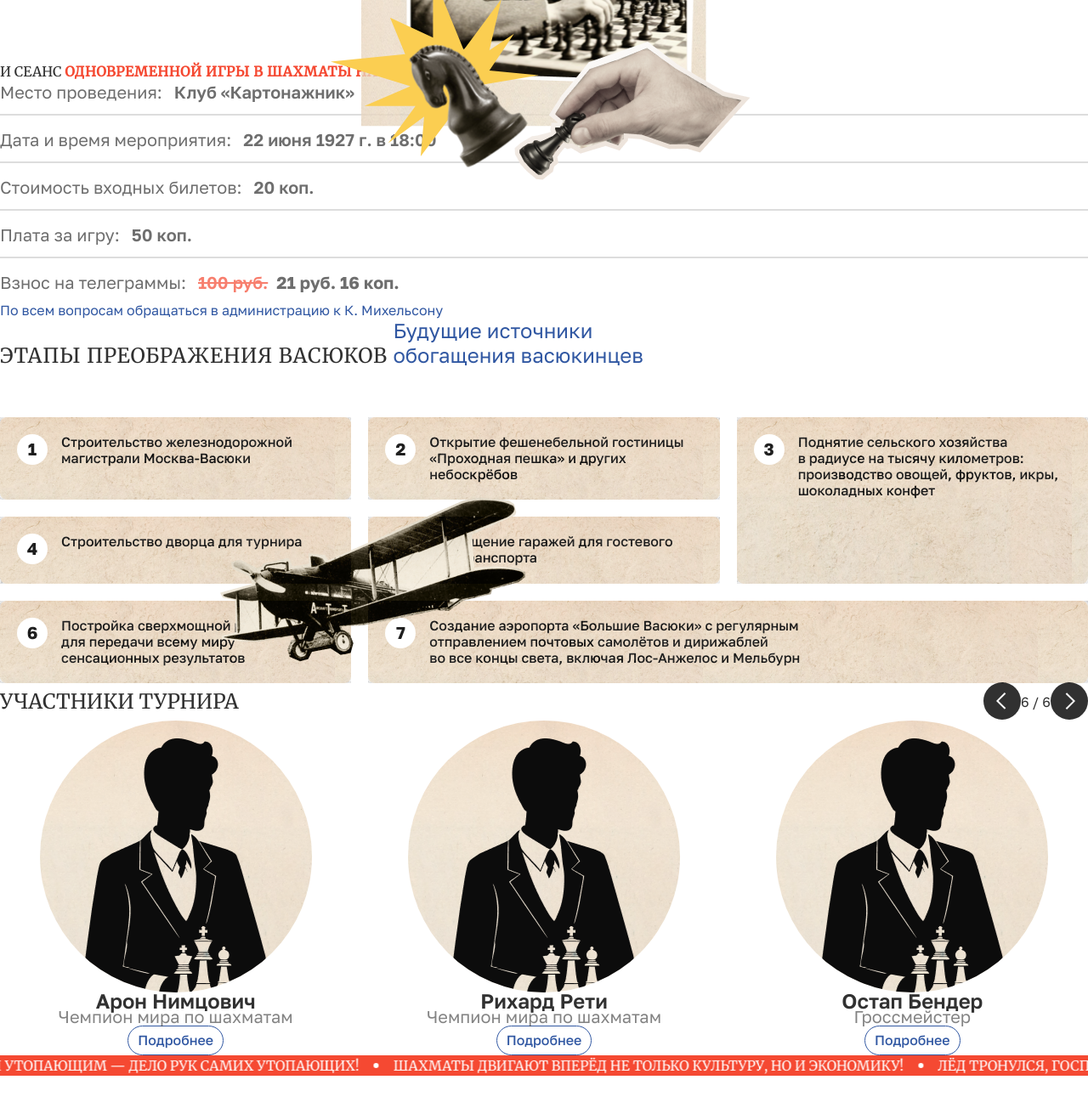
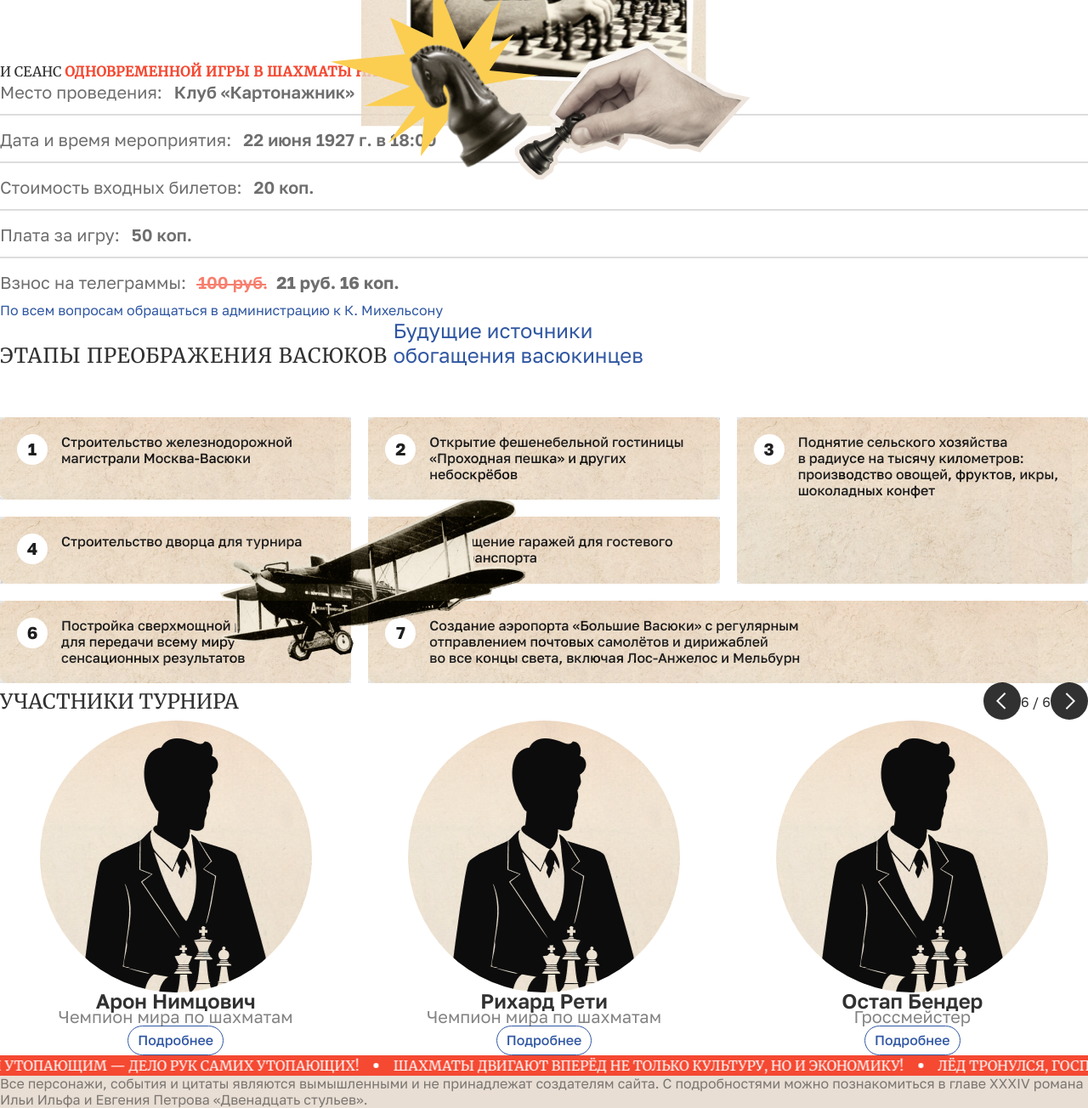
Before and after one commit to Andrew-Yurkin/chess-club, a website built with Vite: page index.html in a window 1280 px wide. Shown: the part 753-2057 px from the top of the page at 85% size. Before the commit the page ends 2019 px from the top, so only its background shows below. Built offline with nearby package versions, Linux system fonts and the light colour scheme.

Commit message:
add footer

```diff
--- a/index.html
+++ b/index.html
@@ -8,9 +8,9 @@
 	  <link rel="preconnect" href="https://fonts.googleapis.com">
 	  <link rel="preconnect" href="https://fonts.gstatic.com" crossorigin>
 	  <link href="https://fonts.googleapis.com/css2?family=Golos+Text:wght@400;500;600;700&family=Merriweather:wght@400;500&display=swap" rel="stylesheet">
+    <script type="module" src="/src/main.js"></script>
     </head>
   <body id="app">
     <main id='main'></main>
-    <script type="module" src="/src/main.js" defer></script>
   </body>
 </html>
--- a/src/components/event/event.scss
+++ b/src/components/event/event.scss
@@ -107,7 +107,7 @@
 		}
 
 		&_info {
-			margin-top: size(60px, 48px, reverse, 1366px, 768px);
+			margin-top: size(62px, 48px, reverse, 1366px, 768px);
 		}
 
 		&_note {
@@ -244,7 +244,17 @@
 }
 
 .old-price {
-	text-decoration: line-through;
   color: var(--color-warning);
 	margin-right: 5px;
+	position: relative;
+
+	&::before{
+		content:'';
+		position: absolute;
+		top: 61%;
+		left: -2px;
+		height: 2px;
+		width: 100%;
+		background-color: var(--color-warning);
+	}
 }
--- /dev/null
+++ b/src/components/footer/footer.html
@@ -0,0 +1,5 @@
+<footer class="footer">
+  <p class="footer__text">
+    Все персонажи, события и цитаты являются вымышленными и не принадлежат создателям сайта. С подробностями можно познакомиться в главе XXXIV романа Ильи Ильфа и Евгения Петрова «Двенадцать стульев».
+  </p>
+</footer>
--- /dev/null
+++ b/src/components/footer/footer.scss
@@ -0,0 +1,18 @@
+@use '../../styles/helpers' as *;
+
+.footer {
+		display: flex;
+		align-items: center;
+		justify-content: center;
+		padding: 40px size(72px, 20px) size(72px, 59px) size(72px, 20px);
+		background-color: var(--color-footer);
+
+		&__text {
+			color: var(--color-title);
+			font-family: var(--font-primary);
+			font-size: 16px;
+			font-weight: var(--fw-regular);
+			line-height: 120%;
+			opacity: 0.6;
+		}
+}
--- a/src/components/hero/hero.scss
+++ b/src/components/hero/hero.scss
@@ -105,7 +105,7 @@
     font-size: 18px;
     font-weight: var(--fw-regular);
     line-height: size(129%, 130%);
-    margin-bottom: size(38.5px, 33px);
+    margin-bottom: size(38.5px, 32px);
 
     @media (max-width: 425px) {
       text-align: start;
--- a/src/main.js
+++ b/src/main.js
@@ -1,6 +1,7 @@
 import './styles/main.scss'
 
 import event from './components/event/event.html?raw'
+import footer from './components/footer/footer.html?raw'
 import header from './components/header/header.html?raw'
 import hero from './components/hero/hero.html?raw'
 import members from './components/members/members.html?raw'
@@ -24,13 +25,20 @@ function renderMain(html) {
   main.insertAdjacentHTML('beforeend', html)
 }
 
+function renderFooter(html) {
+  app.insertAdjacentHTML('beforeend', html)
+}
+
+renderHeader(header)
+
 renderMain(hero)
 renderMain(ticker)
 renderMain(event)
 renderMain(stages)
 renderMain(members)
 renderMain(ticker)
-renderHeader(header)
+
+renderFooter(footer)
 
 const da = new DynamicAdapt('max')
 da.init()
--- a/src/styles/base.scss
+++ b/src/styles/base.scss
@@ -21,6 +21,7 @@
   --color-line: #D0D0D0;
   --color-link: #3057A2;
   --color-dot: #D9D9D9;
+  --color-footer: #E9DED4;
 
 	--container: 1366px;
   --padding-inline: #{size(72px, 18px)};
--- a/src/styles/main.scss
+++ b/src/styles/main.scss
@@ -7,3 +7,4 @@
 @use "../components/event/event.scss";
 @use "../components/stages/stages.scss";
 @use "../components/members/members.scss";
+@use "../components/footer/footer.scss";
```
